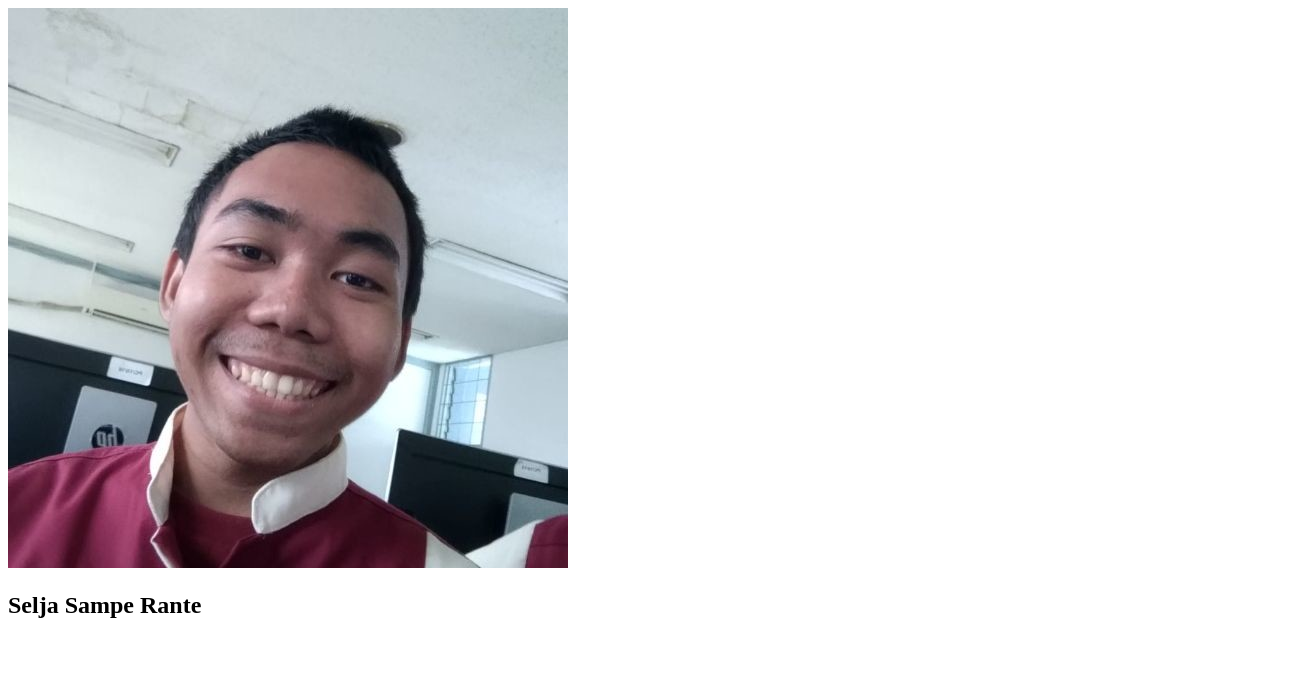
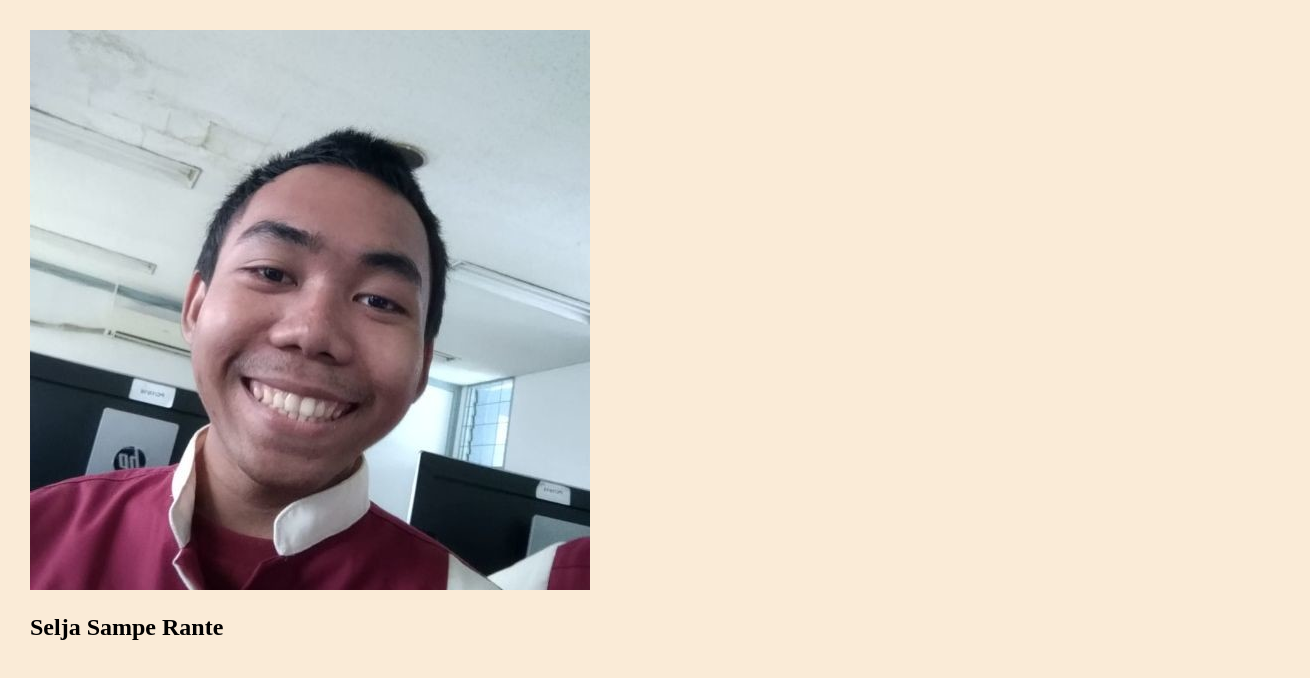
Before and after one commit to pom-pom27/githubtest, a plain HTML site: page index.html in a window 1280 px wide. Shown: the whole page, 1310 px wide, since content can reach past the window. Drawn offline with Linux system fonts and the light colour scheme.

Commit message:
add id to the html element and adding style

```diff
--- a/index.html
+++ b/index.html
@@ -6,9 +6,9 @@
   </head>
 
   <body>
-    <div>
-      <img src="../img/me.jpeg" alt="profile image" />
-      <h2>Selja Sampe Rante</h2>
+    <div class="profile-container">
+      <img class="profile-image" src="../img/me.jpeg" alt="profile image" />
+      <h2 class="profile-name">Selja Sampe Rante</h2>
     </div>
   </body>
 </html>
--- a/style.css
+++ b/style.css
@@ -0,0 +1,6 @@
+body{
+    width: 100%;
+    margin: 30px;
+    background-color: antiquewhite;
+
+}
```
